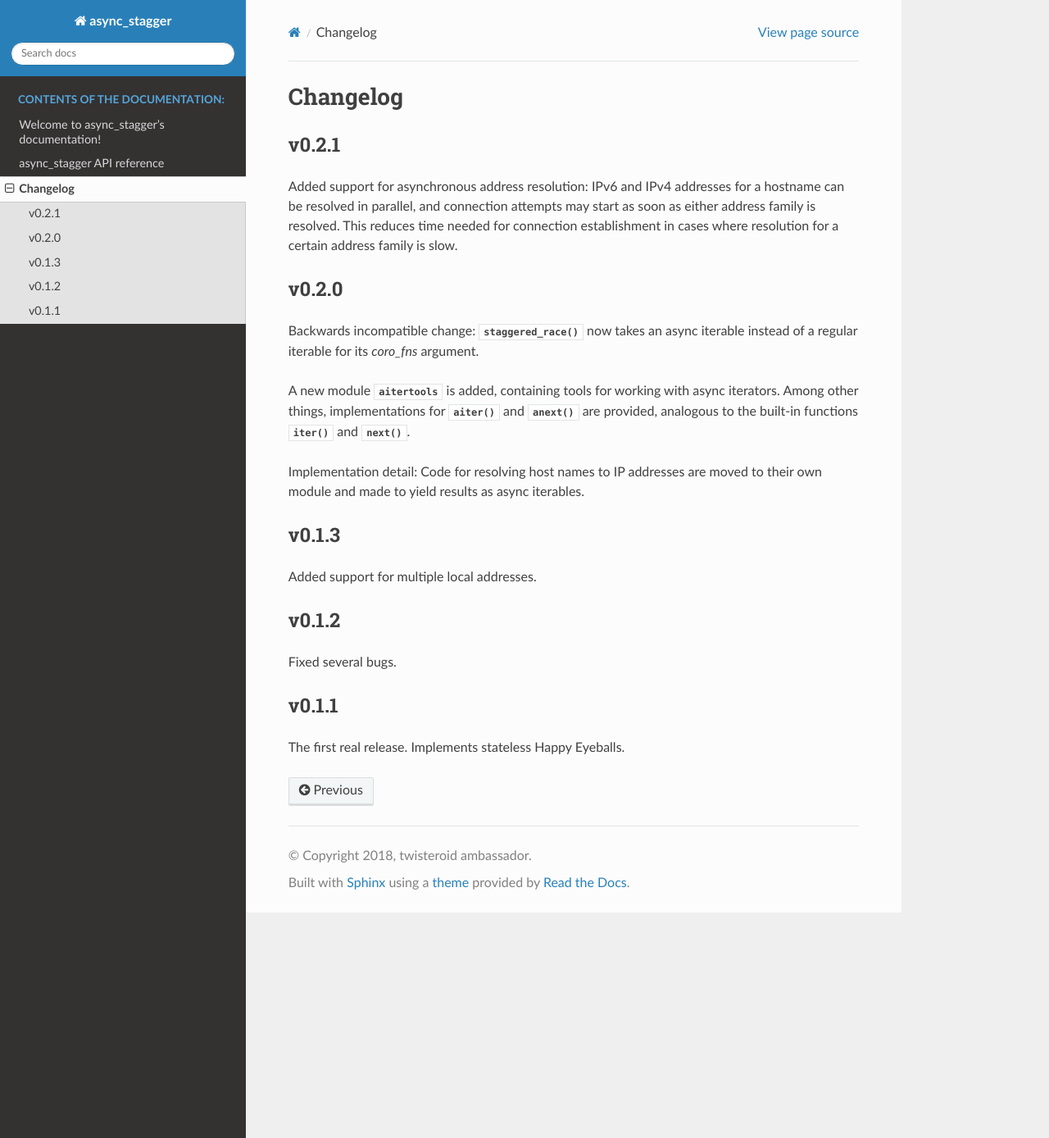
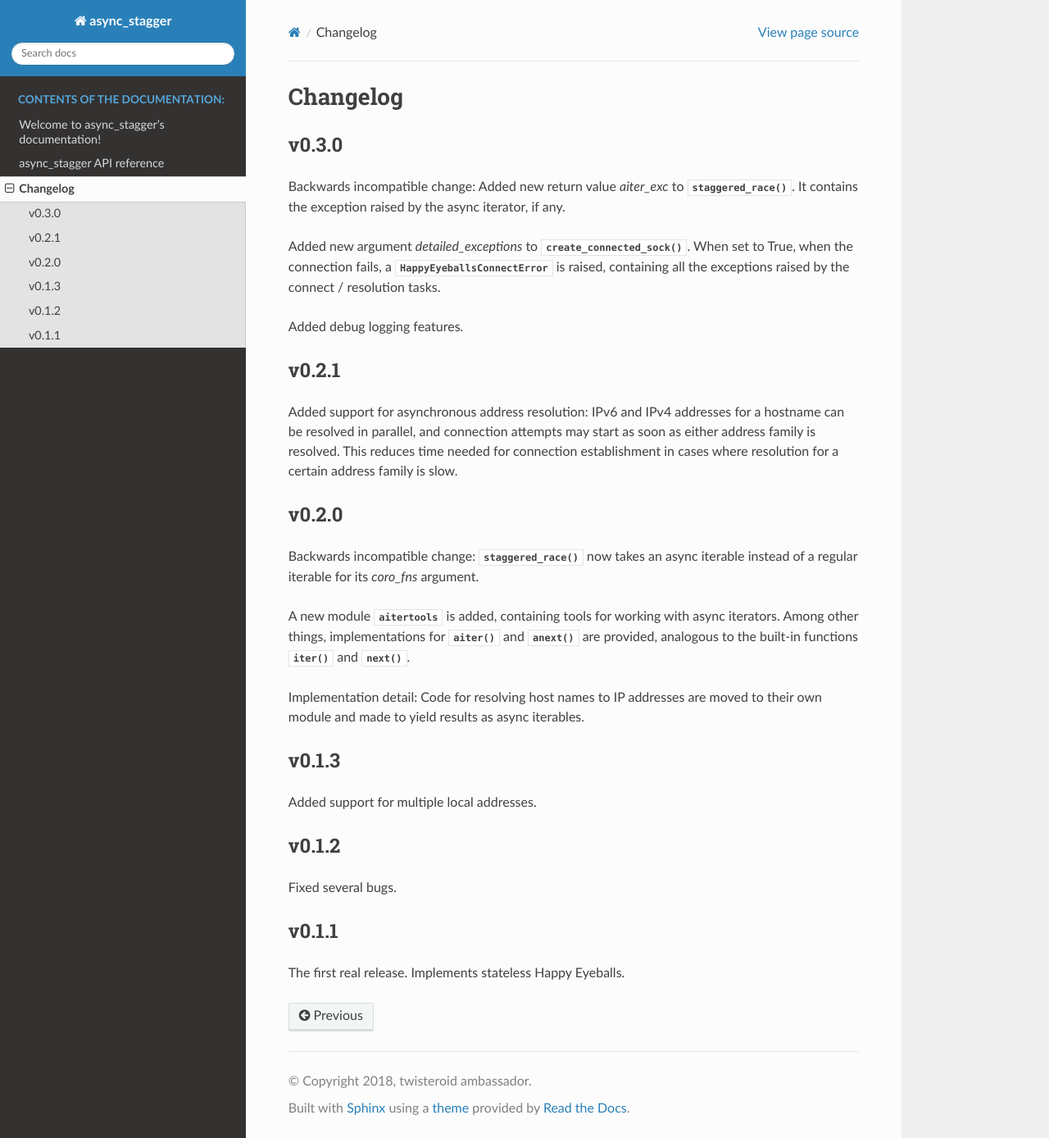
Before and after one commit to twisteroidambassador/async_stagger, a Sphinx documentation site: the page built from docs/changelog.rst, in a window 1280 px wide and 1388 px high. Shown: the whole window at 82% size. Built offline with Sphinx 7.4.7 and the Read the Docs theme 2.0.0, drawn with Linux system fonts in a browser that asks for light colours.

Commit message:
Update documentation.

```diff
--- a/docs/changelog.rst
+++ b/docs/changelog.rst
@@ -1,5 +1,21 @@
 Changelog
 #########
+
+
+v0.3.0
+======
+
+Backwards incompatible change:
+Added new return value *aiter_exc* to :func:`~async_stagger.staggered_race`.
+It contains the exception raised by the async iterator, if any.
+
+Added new argument *detailed_exceptions* to
+:func:`~async_stagger.create_connected_sock`.
+When set to True, when the connection fails, a
+:class:`~async_stagger.exceptions.HappyEyeballsConnectError` is raised,
+containing all the exceptions raised by the connect / resolution tasks.
+
+Added debug logging features.
 
 
 v0.2.1
```
Also changed, not shown: docs/reference.rst (+7 -0 lines).
